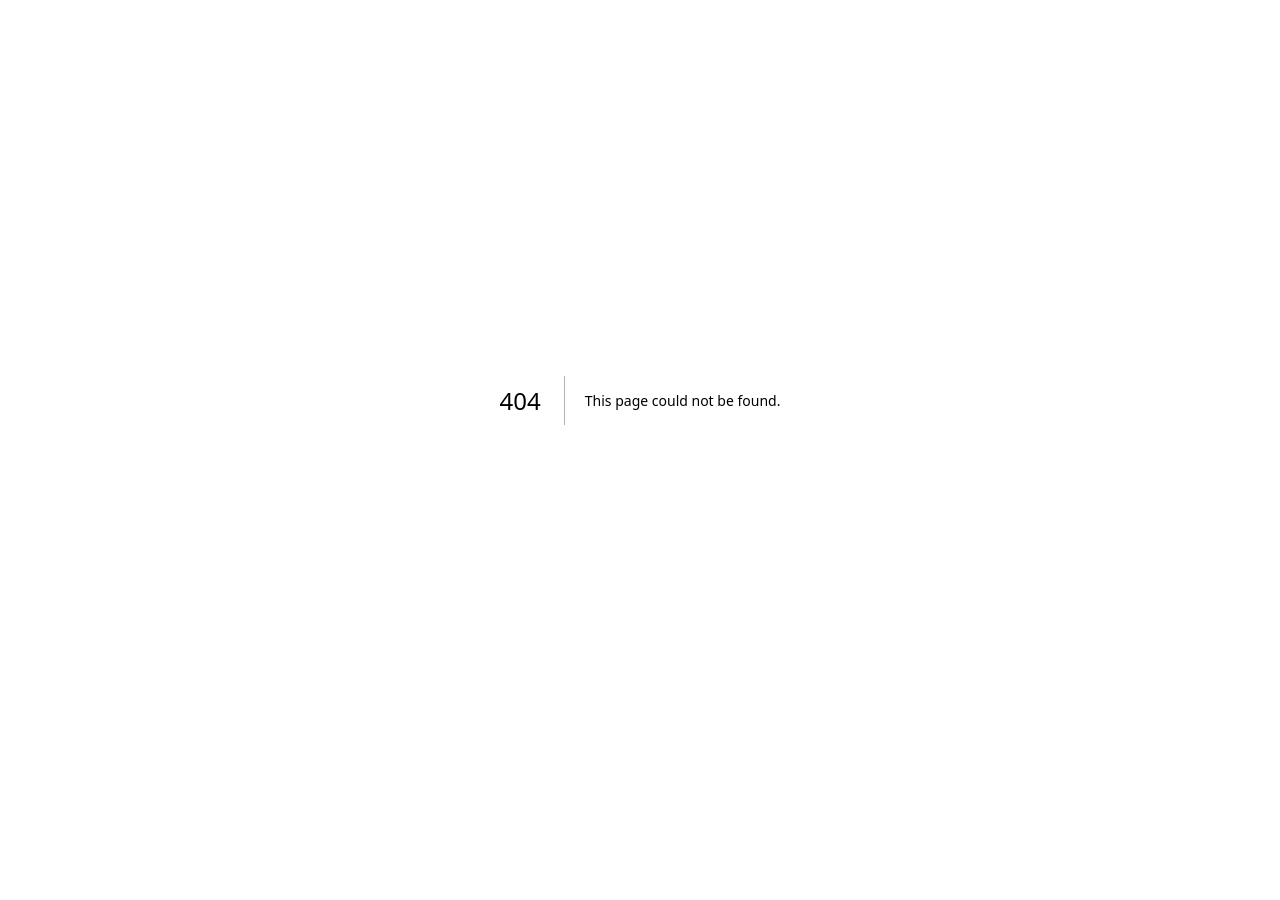
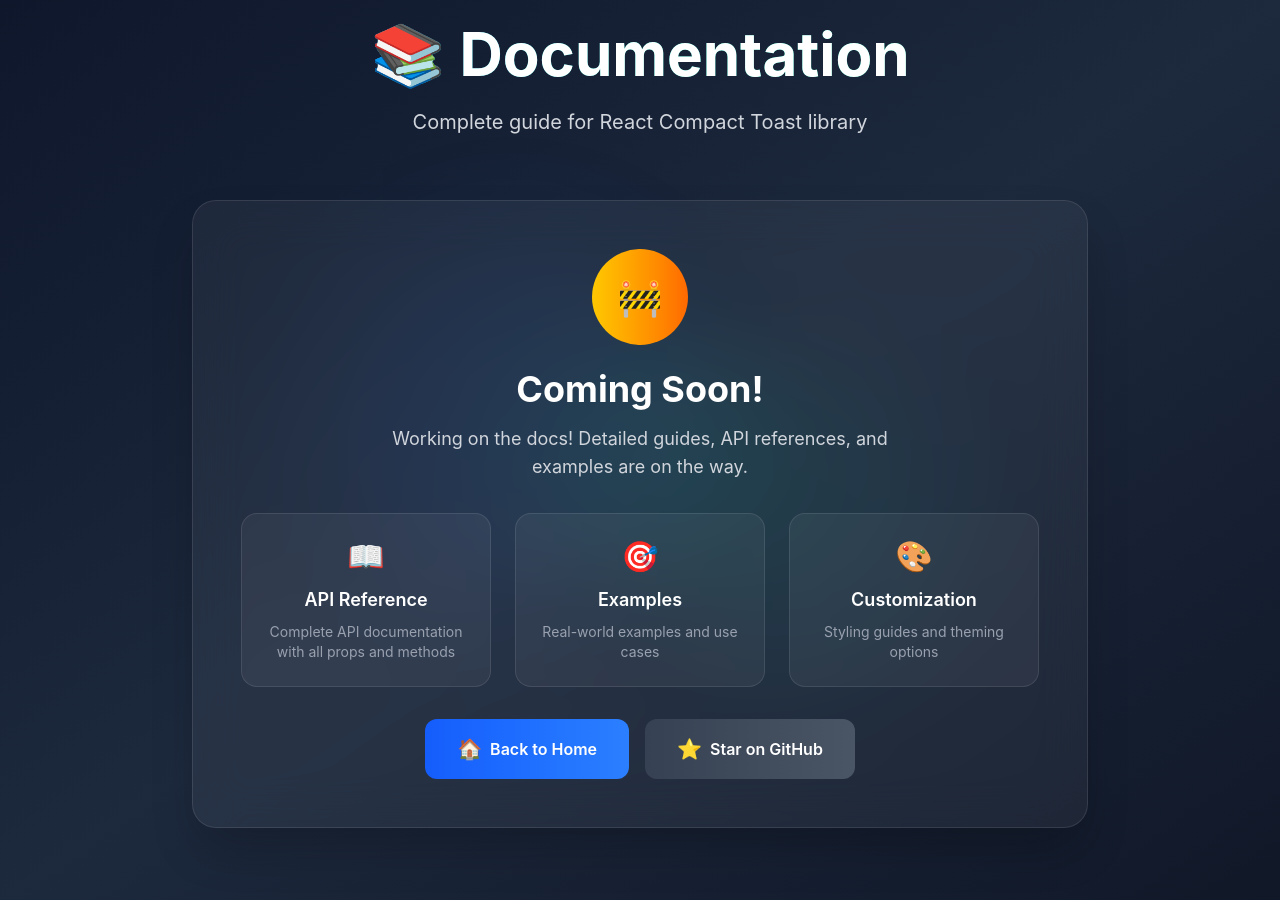
Before and after one commit to m2na7/react-compact-toast, a Next.js app in the folder playground/: page /docs in a window 1280 px wide. Before the commit this address had no page. Before the commit the page ends 800 px from the top, so only its background shows below. Built offline with nearby package versions, Linux system fonts and the light colour scheme.

Commit message:
feat: add docs page

```diff
--- /dev/null
+++ b/playground/src/app/docs/page.tsx
@@ -0,0 +1,90 @@
+import Link from 'next/link';
+
+export default function DocsPage() {
+  return (
+    <div className="min-h-screen bg-gradient-to-br from-slate-900 via-slate-800 to-gray-900 relative overflow-hidden">
+      {/* Background decorative elements */}
+      <div className="absolute inset-0">
+        <div className="absolute top-1/4 left-1/4 w-96 h-96 bg-blue-500/10 rounded-full blur-3xl animate-pulse"></div>
+        <div className="absolute bottom-1/4 right-1/4 w-80 h-80 bg-teal-500/10 rounded-full blur-3xl animate-pulse delay-1000"></div>
+        <div className="absolute top-1/2 left-1/2 transform -translate-x-1/2 -translate-y-1/2 w-64 h-64 bg-emerald-500/10 rounded-full blur-3xl animate-pulse delay-500"></div>
+      </div>
+
+      <div className="relative z-10 flex items-center justify-center min-h-screen p-6">
+        <div className="max-w-4xl w-full text-center">
+          {/* Header */}
+          <div className="mb-16">
+            <h1 className="text-6xl font-bold text-white mb-6 bg-gradient-to-r from-blue-400 via-teal-400 to-emerald-400 bg-clip-text text-transparent">
+              📚 Documentation
+            </h1>
+            <p className="text-xl text-gray-300 max-w-2xl mx-auto">
+              Complete guide for React Compact Toast library
+            </p>
+          </div>
+
+          {/* Coming Soon Card */}
+          <div className="bg-white/5 backdrop-blur-xl rounded-3xl p-12 border border-white/10 shadow-2xl mb-12">
+            <div className="mb-8">
+              <div className="w-24 h-24 bg-gradient-to-r from-yellow-400 to-orange-500 rounded-full flex items-center justify-center mx-auto mb-6">
+                <span className="text-4xl">🚧</span>
+              </div>
+              <h2 className="text-4xl font-bold text-white mb-4">Coming Soon!</h2>
+              <p className="text-lg text-gray-300 max-w-lg mx-auto">
+                Working on the docs!
+                Detailed guides, API references, and examples are on the way.
+              </p>
+            </div>
+
+            {/* Features Preview */}
+            <div className="grid grid-cols-1 md:grid-cols-3 gap-6 mb-8">
+              <div className="bg-white/5 rounded-2xl p-6 border border-white/10">
+                <div className="text-3xl mb-3">📖</div>
+                <h3 className="text-lg font-semibold text-white mb-2">API Reference</h3>
+                <p className="text-sm text-gray-400">Complete API documentation with all props and methods</p>
+              </div>
+
+              <div className="bg-white/5 rounded-2xl p-6 border border-white/10">
+                <div className="text-3xl mb-3">🎯</div>
+                <h3 className="text-lg font-semibold text-white mb-2">Examples</h3>
+                <p className="text-sm text-gray-400">Real-world examples and use cases</p>
+              </div>
+
+              <div className="bg-white/5 rounded-2xl p-6 border border-white/10">
+                <div className="text-3xl mb-3">🎨</div>
+                <h3 className="text-lg font-semibold text-white mb-2">Customization</h3>
+                <p className="text-sm text-gray-400">Styling guides and theming options</p>
+              </div>
+            </div>
+
+            {/* Action Buttons */}
+            <div className="flex justify-center gap-4">
+              <Link
+                href="/"
+                className="group relative overflow-hidden bg-gradient-to-r from-blue-600 to-blue-500 text-white font-semibold py-4 px-8 rounded-xl transition-all duration-300 hover:shadow-2xl hover:scale-105 active:scale-95"
+              >
+                <div className="absolute inset-0 bg-gradient-to-r from-blue-700 to-blue-600 opacity-0 group-hover:opacity-100 transition-opacity duration-300"></div>
+                <div className="relative flex items-center">
+                  <span className="text-xl mr-2">🏠</span>
+                  Back to Home
+                </div>
+              </Link>
+
+              <a
+                href="https://github.com/m2na7/react-compact-toast"
+                target="_blank"
+                rel="noopener noreferrer"
+                className="group relative overflow-hidden bg-gradient-to-r from-gray-700 to-gray-600 text-white font-semibold py-4 px-8 rounded-xl transition-all duration-300 hover:shadow-2xl hover:scale-105 active:scale-95"
+              >
+                <div className="absolute inset-0 bg-gradient-to-r from-gray-800 to-gray-700 opacity-0 group-hover:opacity-100 transition-opacity duration-300"></div>
+                <div className="relative flex items-center">
+                  <span className="text-xl mr-2">⭐</span>
+                  Star on GitHub
+                </div>
+              </a>
+            </div>
+          </div>
+        </div>
+      </div>
+    </div>
+  );
+}
```
